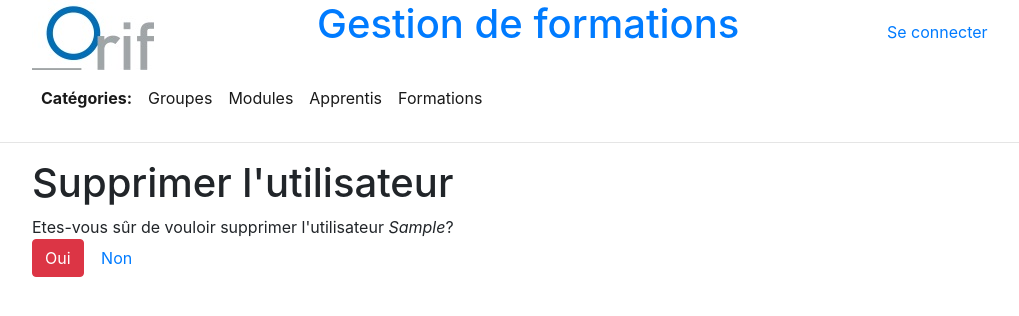
After one commit to OrifInformatique/gestion_formations, a CodeIgniter app: page /gestion_formations/admin/user_delete/1 in a window 1280 px wide. The commit adds this page. Shown: the top 316 px of the page, without its empty margins (53-1072 px from the left). Run offline with CodeIgniter, Linux system fonts and the light colour scheme; tables that the repository leaves empty or names only in its code hold one stand-in row (values such as "Sample post").

Commit message:
Add user deletion

```diff
--- a/application/controllers/Admin.php
+++ b/application/controllers/Admin.php
@@ -50,6 +50,7 @@ class Admin extends MY_Controller {
 
         $this->display_view('admin/users/form', $outputs);
     }
+
     public function user_form_validation() {
         $update = (null !== $this->input->post('id'));
 
@@ -88,4 +89,27 @@ class Admin extends MY_Controller {
             $this->user_form();
         }
     }
+
+    public function user_delete($id, $confirm = 0) {
+        $this->load->model(['teacher_model','apprentice_model']);
+
+        $outputs['user'] = $this->user_model->get($id);
+
+        $outputs['deletion_allowed'] = TRUE;
+        $teachers = $this->teacher_model->with('Teachers')->get_many_by('fk_user='.$id);
+        if(sizeof($teachers) > 0)
+            $outputs['deletion_allowed'] = FALSE;
+        $apprentices = $this->apprentice_model->with('Apprentices')->get_many_by('fk_user='.$id);
+        if(sizeof($apprentices) > 0)
+            $outputs['deletion_allowed'] = FALSE;
+
+        if($confirm == 1) {
+            $this->user_model->delete($id);
+            $this->display_view('admin/users/success');
+        } elseif ($confirm == 0) {
+            $this->display_view('admin/users/delete', $outputs);
+        } else {
+            redirect('admin/user_index');
+        }
+    }
 }
--- a/application/language/french/MY_application_lang.php
+++ b/application/language/french/MY_application_lang.php
@@ -80,6 +80,8 @@ $lang['formation_delete_not']           = 'La formation ne peut pas être suppri
 $lang['user_list']                      = 'Liste des utilisateurs';
 $lang['user_new']                       = 'Nouvel utilisateur';
 $lang['user_modify']                    = 'Modifer l\'utilisateur';
+$lang['user_delete']                    = 'Supprimer l\'utilisateur';
+$lang['user_delete_not']                = 'L\'utilisateur ne peut pas être supprimé car une personne y est associée';
 
 // Buttons
 $lang['btn_login']                      = 'Se connecter';
@@ -107,12 +109,15 @@ $lang['apprentice_delete_confirm']      = 'Etes-vous sûr de vouloir supprimer l
 $lang['apprentice_deleted']             = 'L\'apprenti a été supprimé';
 $lang['formation_delete_confirm']       = 'Etes-vous sûr de vouloir supprimer la formation';
 $lang['formation_deleted']              = 'La formation a été supprimé';
+$lang['user_delete_confirm']            = 'Etes-vous sûr de vouloir supprimer l\'utilisateur';
+$lang['user_deleted']                   = 'L\'utilisateur a été supprimé';
 
 // Errors
 $lang['group_missing']                  = 'Aucun groupe trouvé avec les paramètres entrés';
 $lang['module_missing']                 = 'Aucun module trouvé avec les paramètres entrés';
 $lang['apprentice_missing']             = 'Aucun apprenti trouvé avec les paramètres entrés';
 $lang['formation_missing']              = 'Aucune formation trouvée avec les paramètres entrés';
+$lang['user_missing']                   = 'Aucun utilisateur trouvé avec les paramètres entrés';
 $lang['subject']                        = 'Matière';
 
 // Other texts
--- /dev/null
+++ b/application/views/admin/users/delete.php
@@ -0,0 +1,17 @@
+<div class="container">
+    <?php if($deletion_allowed) {
+    if(isset($user) && !is_null($user)) { ?>
+    <h1><?php echo $this->lang->line('user_delete'); ?></h1>
+
+    <?php echo $this->lang->line('user_delete_confirm').' <em>'.$user->user.'</em>?'; ?><br>
+
+    <a href="<?php echo base_url().'admin/user_delete/'.$user->id.'/1'; ?>" class="btn btn-danger"><?php echo $this->lang->line('yes'); ?></a>
+    <a href="<?php echo base_url().'admin/user_index'; ?>" class="btn"><?php echo $this->lang->line('no'); ?></a>
+    <?php } else {
+    echo $this->lang->line('user_missing'); ?>
+    <br><a href="<?php echo base_url().'admin/user_index'; ?>" class="btn"><?php echo $this->lang->line('return'); ?></a>
+    <?php } } else { ?>
+    <div class="row"><a href="<?php echo base_url().'admin/user_index'; ?>" class="btn"><?php echo $this->lang->line('return'); ?></a></div>
+    <div class="alert alert-warning row"><?php echo $this->lang->line('user_delete_not') ?></div>
+    <?php } ?>
+</div>
--- a/application/views/admin/users/form.php
+++ b/application/views/admin/users/form.php
@@ -25,7 +25,7 @@
         <!-- Display buttons and display topic and question type as information -->
         <div class="row">
             <div class="form-group">
-                <a name="cancel" class="btn btn-danger" href="<?=base_url('/admin')?>"><?=$this->lang->line('cancel')?></a>
+                <a name="cancel" class="btn btn-danger" href="<?=base_url('/admin/user_index')?>"><?=$this->lang->line('cancel')?></a>
                 <?php
                     echo form_submit('save', $this->lang->line('save'), 'class="btn btn-success"');
                     //echo form_reset('reset', $this->lang->line('btn_reset'), 'class="btn btn-danger"');
--- /dev/null
+++ b/application/views/admin/users/success.php
@@ -0,0 +1,5 @@
+<div class="container">
+<?php header('Refresh: 5; URL='.base_url().'admin/user_index'); ?>
+<h1><?php echo $this->lang->line('user_deleted'); ?></h1>
+<?php echo $this->lang->line('redirect_warn_start')." 5 ".$this->lang->line('redirect_warn_end');?>
+</div>
```
